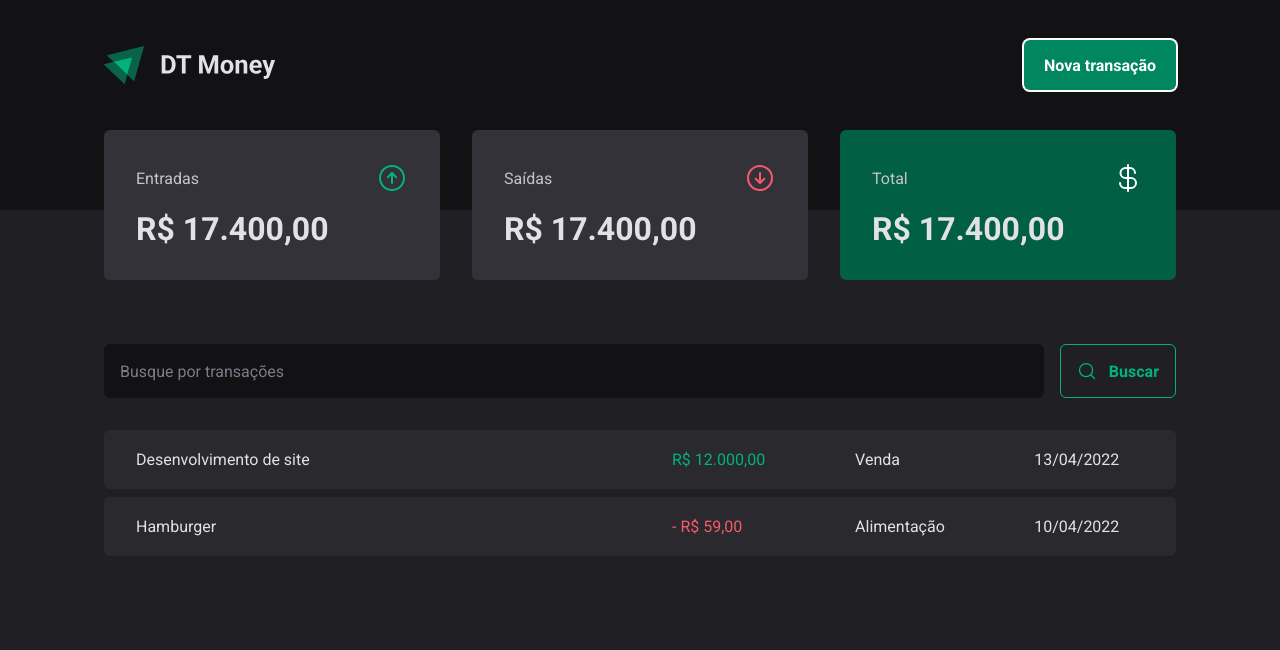
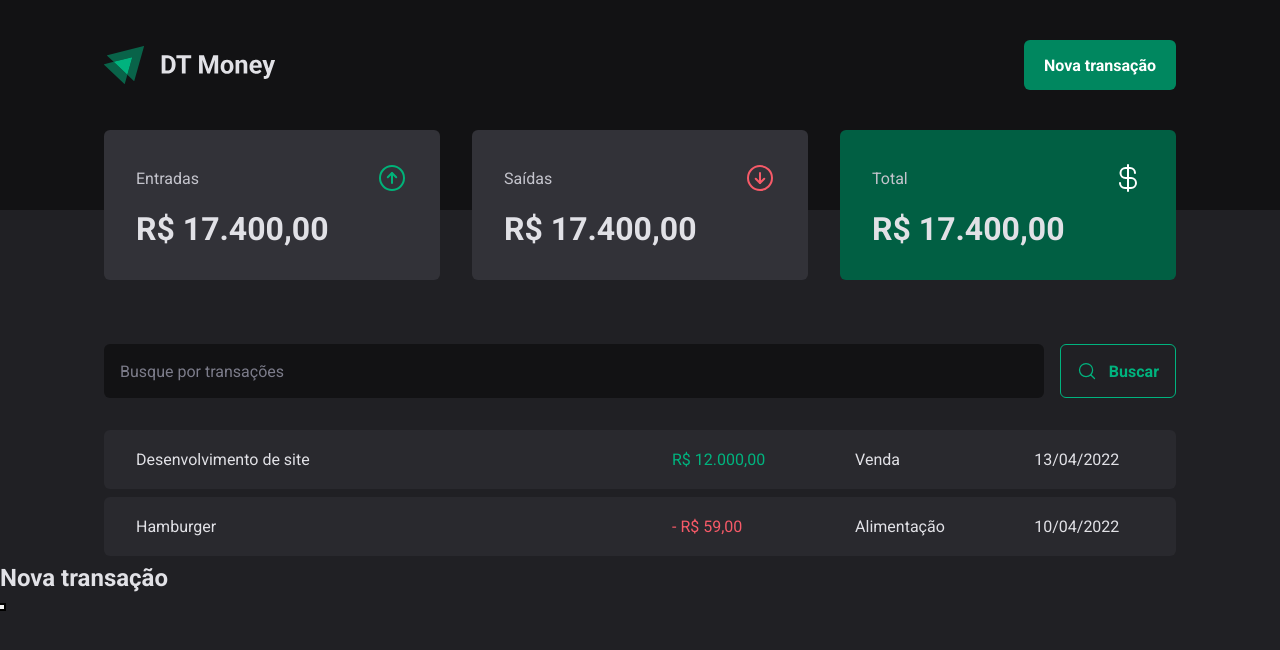
Before and after one commit to guivalencia/dt-money, a React (Vite) app: page / in a window 1280 px wide. Both pictures are taken after a click on the button "Nova transação". Shown: the top 650 px of the page. Built offline with nearby package versions, Linux system fonts and the light colour scheme.

Commit message:
criando modal acessivel

```diff
--- a/index.html
+++ b/index.html
@@ -1,5 +1,5 @@
 <!doctype html>
-<html lang="en">
+<html lang="pt-BR">
 
 <head>
   <meta charset="UTF-8" />
--- a/package.json
+++ b/package.json
@@ -10,6 +10,7 @@
     "preview": "vite preview"
   },
   "dependencies": {
+    "@radix-ui/react-dialog": "^1.1.4",
     "phosphor-react": "^1.4.1",
     "react": "^18.3.1",
     "react-dom": "^18.3.1",
--- a/src/components/Header/index.tsx
+++ b/src/components/Header/index.tsx
@@ -1,14 +1,30 @@
 import { HeaderContainer, HeaderContent, NewTransactionButton } from "./styles";
+import * as Dialog from '@radix-ui/react-dialog'
 
 import logoImg from '../../assets/logo.svg'
 
-export function Header(){
+export function Header() {
     return (
         <HeaderContainer>
             <HeaderContent>
                 <img src={logoImg} alt="" />
 
-                <NewTransactionButton>Nova transação</NewTransactionButton>
+                <Dialog.Root>
+                    <Dialog.Trigger asChild>
+                        <NewTransactionButton>Nova transação</NewTransactionButton>
+                    </Dialog.Trigger>
+
+                    <Dialog.Portal>
+                        <Dialog.Overlay />
+
+                        <Dialog.Content>
+                            <Dialog.Title>Nova transação</Dialog.Title>
+
+                            <Dialog.Close />
+                        </Dialog.Content>
+                    </Dialog.Portal>
+                </Dialog.Root>
+
             </HeaderContent>
         </HeaderContainer>
     )
```
Also changed, not shown: 1 other file (tests, documents, lock files or other folders).
